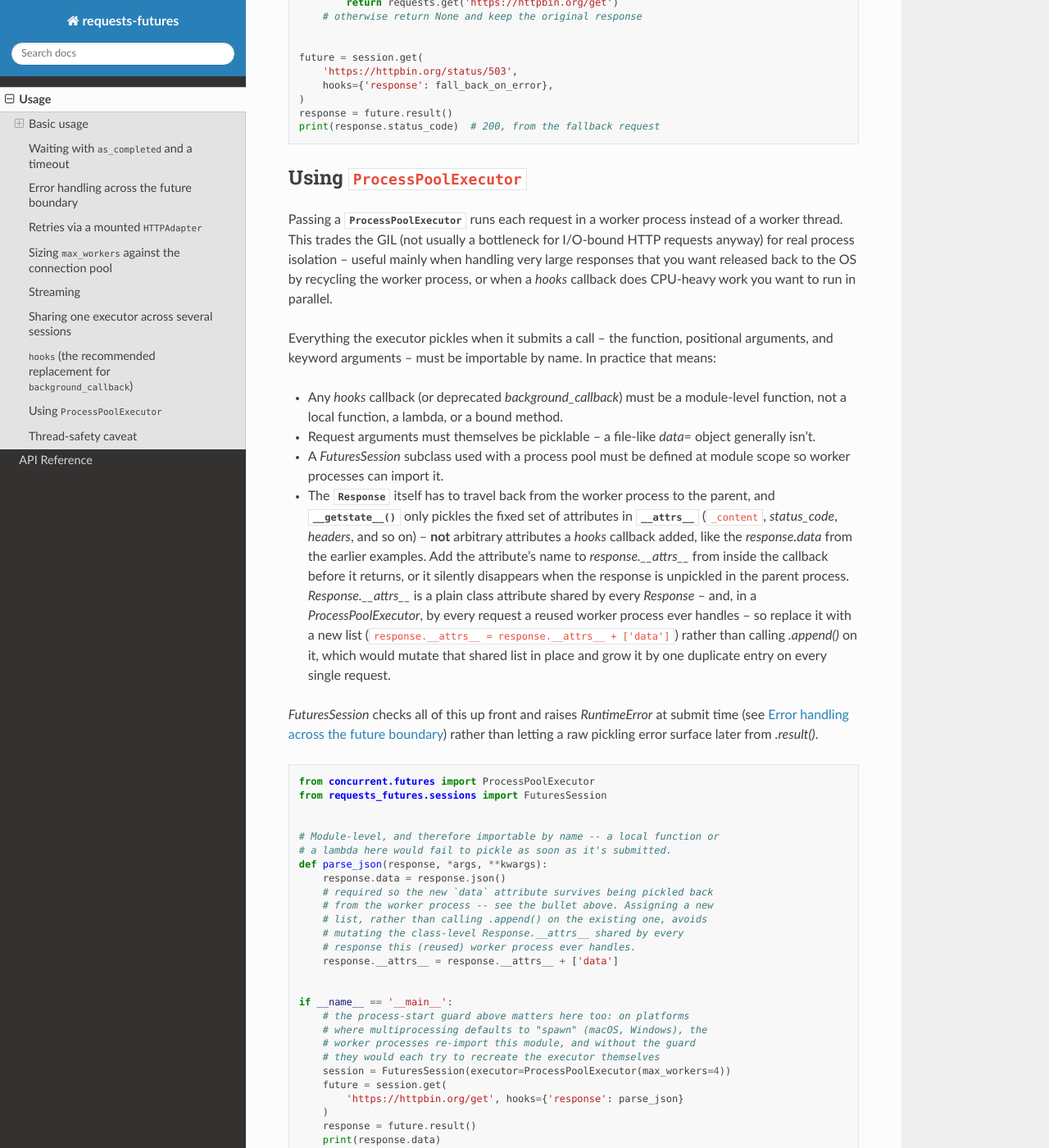
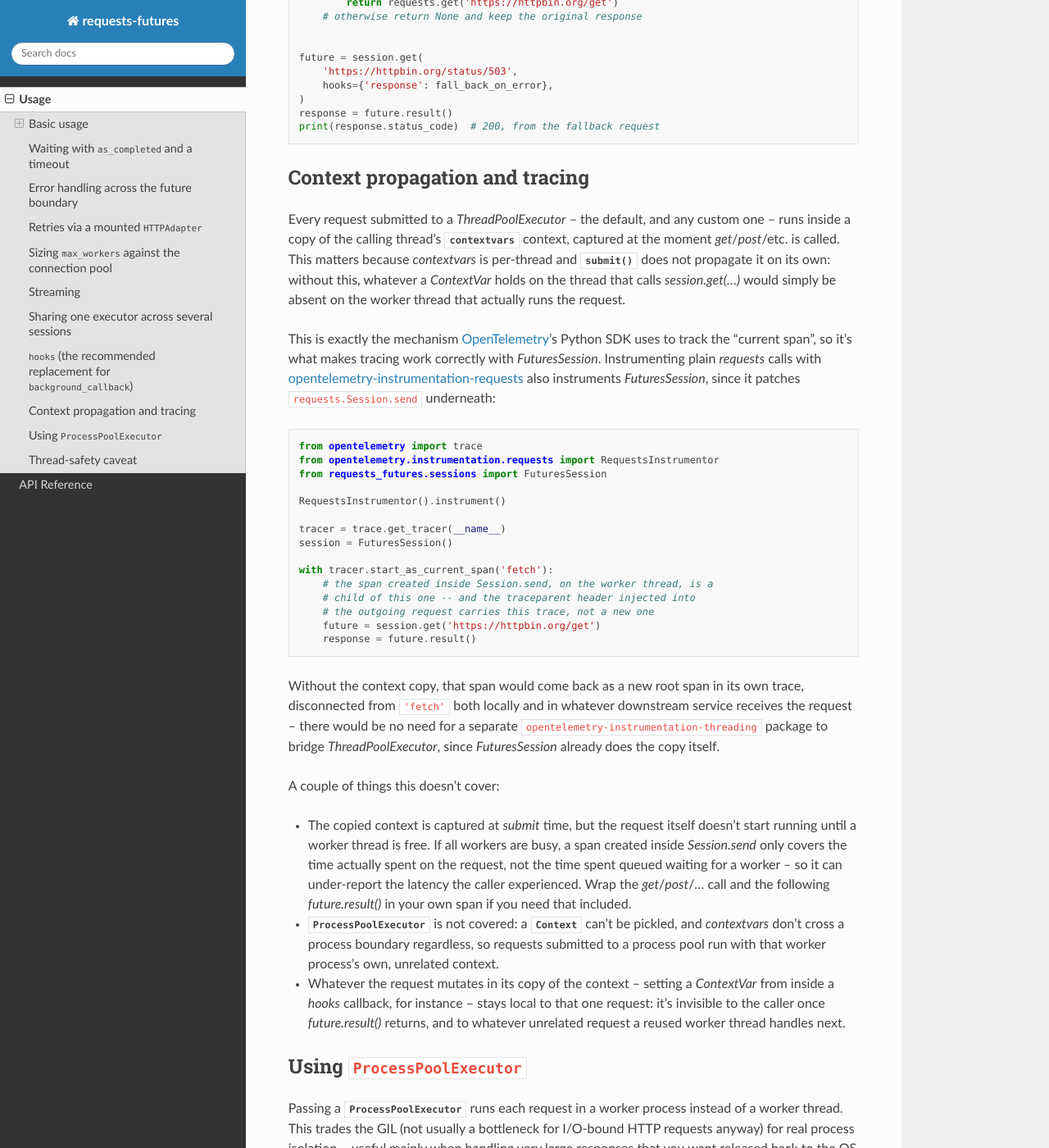
Before and after one commit to ross/requests-futures, a Sphinx documentation site: the page built from docs/usage.rst, in a window 1280 px wide and 1400 px high, scrolled down 7034 px. Shown: the whole window at 82% size. Built offline with Sphinx 7.4.7 and the Read the Docs theme 3.1.0, drawn with Linux system fonts in a browser that asks for light colours.

Commit message:
Propagate caller contextvars into worker threads
FuturesSession.request() submits work to a ThreadPoolExecutor, but
concurrent.futures doesn't copy the calling thread's contextvars context
onto the worker thread, and pool workers are reused across requests. This
meant:

- OpenTelemetry's opentelemetry-instrumentation-requests (and anything
  else built on contextvars, e.g. structlog, request-id vars) couldn't
  see the caller's ambient state on the worker thread. Concretely, an
  OTel span created inside Session.send became a *new root span in its
  own trace*, orphaned from the caller's span, and the traceparent header
  it injected into the outgoing request carried that orphan trace id --
  breaking the trace downstream too, not just locally.
- Independent of tracing: a contextvar mutated while handling one request
  stayed set on that worker thread, and leaked into the next, unrelated
  request the same worker happened to pick up.

Fix: on the ThreadPoolExecutor path, wrap the submitted callable with
partial(copy_context().run, func), running each request inside a fresh
copy of the caller's context. ProcessPoolExecutor is unaffected -- a
Context can't be pickled, and contextvars don't cross a process boundary
regardless -- so that path (and its existing picklability guard) is
untouched.

Verified against a real OpenTelemetry SDK + exporter: the HTTP client
span is an orphan root span on main, and is correctly parented in the
caller's trace with this change.

Adds docs/usage.rst coverage (tracing example plus the queueing-latency
and process-pool caveats), three new tests covering propagation,
non-leakage, and caller isolation, and an AGENTS.md note. No new
dependencies -- contextvars is stdlib.

```diff
--- a/README.rst
+++ b/README.rst
@@ -178,6 +178,7 @@ https://requests-futures.readthedocs.io/:
   that configuration
 * ``hooks``, the recommended replacement for the deprecated
   ``background_callback``
+* context propagation and tracing, including OpenTelemetry
 * the full ``ProcessPoolExecutor`` guide
 * the full thread-safety discussion
 
--- a/docs/index.rst
+++ b/docs/index.rst
@@ -44,8 +44,8 @@ Quickstart
 See :doc:`usage` for the fuller picture: multiple requests with
 ``as_completed``, error handling across the future boundary, retries,
 sizing the worker pool, streaming, sharing an executor across sessions,
-``hooks``, ``ProcessPoolExecutor``, and the thread-safety caveats that come
-with sharing a ``Session``.
+``hooks``, context propagation and tracing, ``ProcessPoolExecutor``, and
+the thread-safety caveats that come with sharing a ``Session``.
 
 Documentation
 -------------
--- a/docs/usage.rst
+++ b/docs/usage.rst
@@ -408,6 +408,70 @@ for example, falling back to a cached or secondary response on error:
     response = future.result()
     print(response.status_code)  # 200, from the fallback request
 
+Context propagation and tracing
+--------------------------------------------------
+
+Every request submitted to a `ThreadPoolExecutor` -- the default, and any
+custom one -- runs inside a copy of the calling thread's
+:mod:`contextvars` context, captured at the moment `get`/`post`/etc. is
+called. This matters because `contextvars` is per-thread and
+:meth:`~concurrent.futures.Executor.submit` does not propagate it on its
+own: without this, whatever a `ContextVar` holds on the thread that calls
+`session.get(...)` would simply be absent on the worker thread that
+actually runs the request.
+
+This is exactly the mechanism `OpenTelemetry`_'s Python SDK uses to track
+the "current span", so it's what makes tracing work correctly with
+`FuturesSession`. Instrumenting plain `requests` calls with
+`opentelemetry-instrumentation-requests`_ also instruments `FuturesSession`,
+since it patches ``requests.Session.send`` underneath:
+
+.. code-block:: python
+
+    from opentelemetry import trace
+    from opentelemetry.instrumentation.requests import RequestsInstrumentor
+    from requests_futures.sessions import FuturesSession
+
+    RequestsInstrumentor().instrument()
+
+    tracer = trace.get_tracer(__name__)
+    session = FuturesSession()
+
+    with tracer.start_as_current_span('fetch'):
+        # the span created inside Session.send, on the worker thread, is a
+        # child of this one -- and the traceparent header injected into
+        # the outgoing request carries this trace, not a new one
+        future = session.get('https://httpbin.org/get')
+        response = future.result()
+
+Without the context copy, that span would come back as a new root span in
+its own trace, disconnected from ``'fetch'`` both locally and in whatever
+downstream service receives the request -- there would be no need for a
+separate ``opentelemetry-instrumentation-threading`` package to bridge
+`ThreadPoolExecutor`, since `FuturesSession` already does the copy itself.
+
+A couple of things this doesn't cover:
+
+* The copied context is captured at *submit* time, but the request itself
+  doesn't start running until a worker thread is free. If all workers are
+  busy, a span created inside `Session.send` only covers the time actually
+  spent on the request, not the time spent queued waiting for a worker --
+  so it can under-report the latency the caller experienced. Wrap the
+  `get`/`post`/... call and the following `future.result()` in your own
+  span if you need that included.
+* :class:`~concurrent.futures.ProcessPoolExecutor` is not covered: a
+  :class:`~contextvars.Context` can't be pickled, and `contextvars` don't
+  cross a process boundary regardless, so requests submitted to a process
+  pool run with that worker process's own, unrelated context.
+* Whatever the request mutates in its copy of the context -- setting a
+  `ContextVar` from inside a `hooks` callback, for instance -- stays local
+  to that one request: it's invisible to the caller once `future.result()`
+  returns, and to whatever unrelated request a reused worker thread
+  handles next.
+
+.. _OpenTelemetry: https://opentelemetry.io/docs/languages/python/
+.. _opentelemetry-instrumentation-requests: https://opentelemetry-python-contrib.readthedocs.io/en/latest/instrumentation/requests/requests.html
+
 .. _processpoolexecutor:
 
 Using ``ProcessPoolExecutor``
```
Also changed, not shown: AGENTS.md (+7 -0 lines), .changelog/51cf8d7b1d50429e8728cdf7d260d049.md (added), 2 other files.
